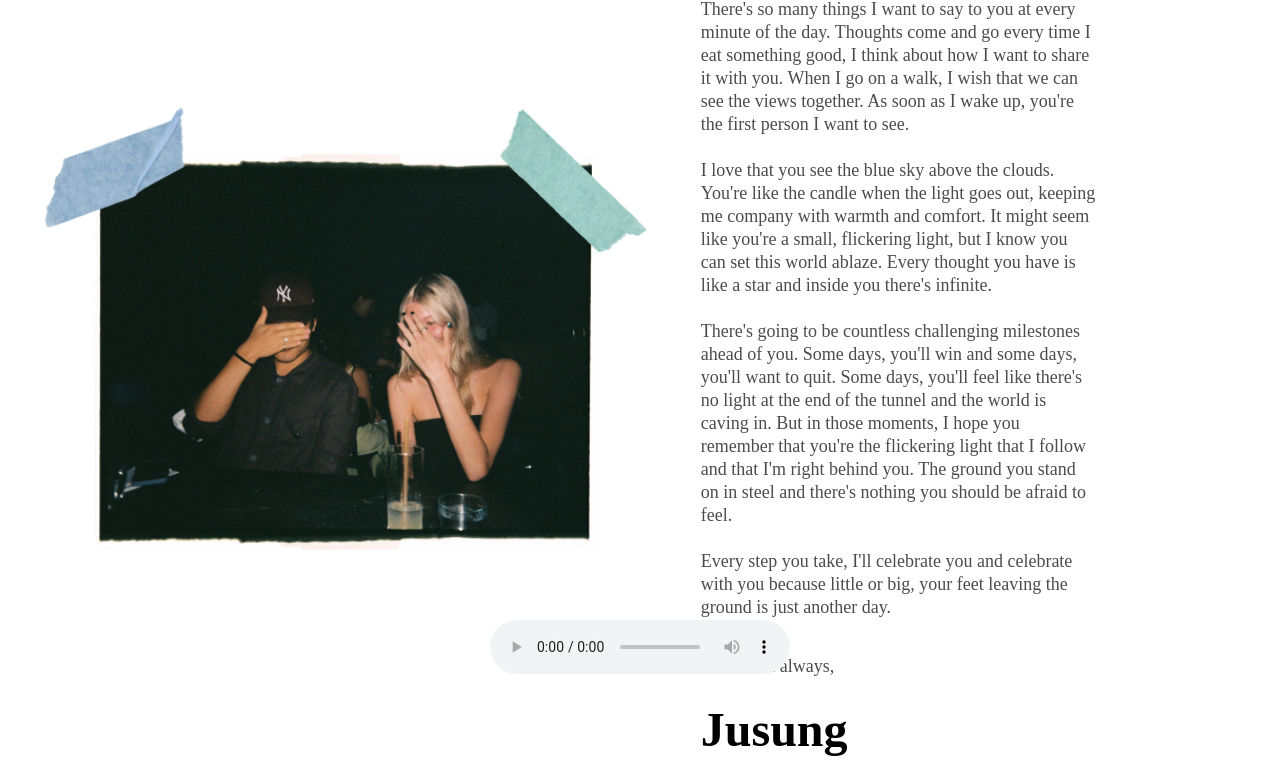
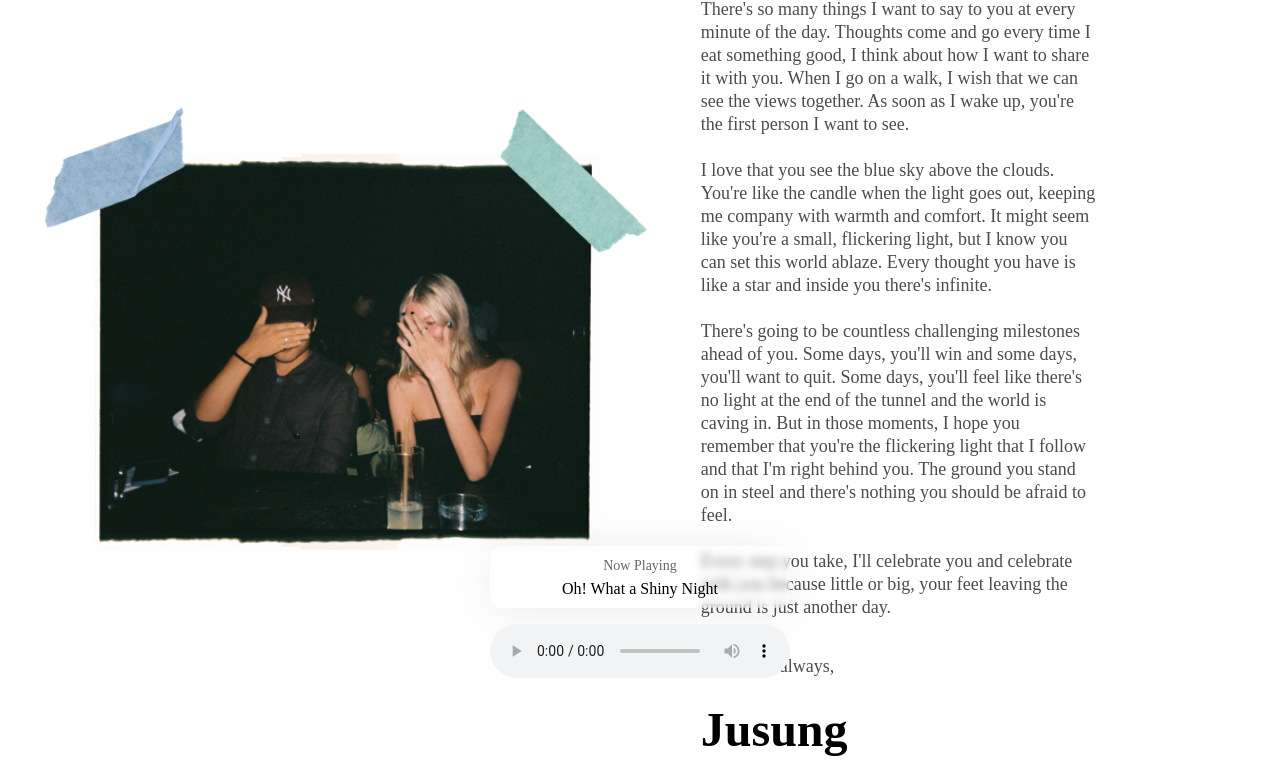
Before and after one commit to jdkim613/lexieray, a plain HTML site: page index.html in a window 1280 px wide. Shown: the part 74-837 px from the top of the page. Drawn offline with Linux system fonts and the light colour scheme; a web font is replaced by a local one.

Commit message:
Update content

```diff
--- a/index.html
+++ b/index.html
@@ -36,6 +36,10 @@
         </div>
 
         <div id="audio-container">
+            <div id="now-playing">
+                <p id="playing-label">Now Playing</p>
+                <p id="playing-song"></p>
+            </div>
             <audio id="audio-player" src="/songs/Oh! What a Shiny Night.mp3" controls autoplay></audio>
             <!-- <div id="audio-control-player">
                 <button onclick="document.getElementById('audio-player').play()">Play</button>
@@ -45,6 +49,6 @@
             </div> -->
         </div>
 
-        <script src="action.js"></script>
+        <script src="/projects/action.js"></script>
     </body>
 </html>
--- a/projects/action.js
+++ b/projects/action.js
@@ -14,6 +14,9 @@ var song = {
     duration: songDuration
 };
 
+document.getElementById("playing-song").innerHTML = "Oh! What a Shiny Night";
+document.getElementById("playing-song").innerHTML = "Oh! What a Shiny Night";
+
 audio = new Audio("/songs/Oh! What a Shiny Night.mp3");
 
   audio.addEventListener('ended',function(){
--- a/projects/style.css
+++ b/projects/style.css
@@ -65,6 +65,48 @@ body {
     width: 100%;
 }
 
+#audio-container {
+    display: flex;
+    flex-direction: column;
+    gap: 16px;
+}
+
+#now-playing {
+    display: flex;
+    flex-direction: column;
+    justify-content: center;
+    align-items: center;
+    padding: 8px 0;
+    gap: 0px;
+
+    width: 300px;
+
+    background: rgba(100%, 100%, 100%, 0.26);
+    backdrop-filter: blur(4px);
+    box-shadow: 0px 4px 48px rgba(0, 0, 0, 0.08);
+    border-radius: 12px;
+
+    border: 1px solid rgba(100%, 100%, 100%, 0.2)
+}
+
+#now-playing p {
+    margin: 0;
+    font-family: 'Degular';
+    font-style: normal;
+}
+
+#playing-label {
+    font-size: 14px;
+    font-weight: 400;
+    opacity: 0.6;
+}
+
+#playing-song {
+    font-size: 16px;
+    font-weight: 500;
+    opacity: 1;
+}
+
 /* Text */
 h1 {
     font-family: 'Market Pro';
@@ -117,7 +159,7 @@ br {
 
     #main-text-wrapper {
         padding: 8%;
-
+        margin-bottom: 240px;
     }
 
     .body-content-container {
```
